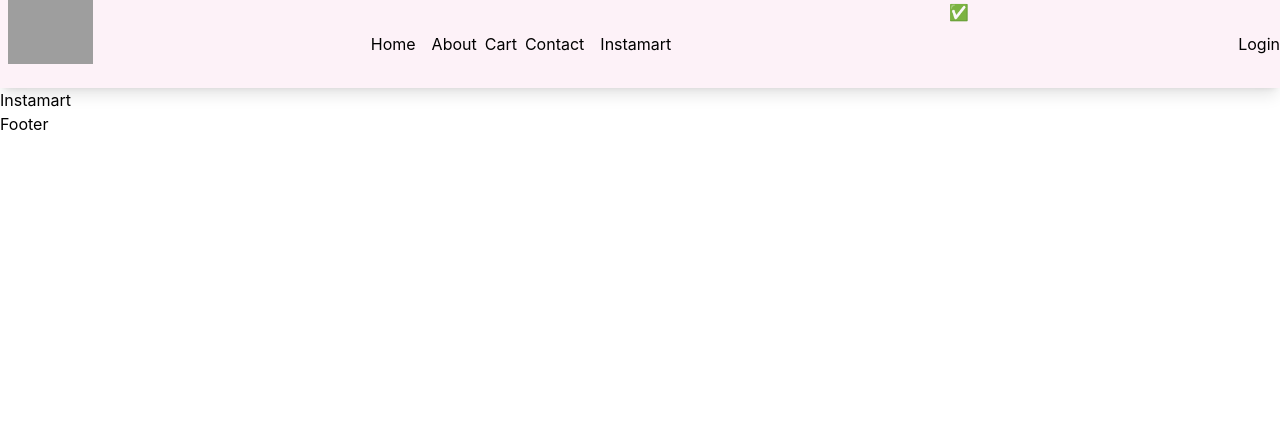
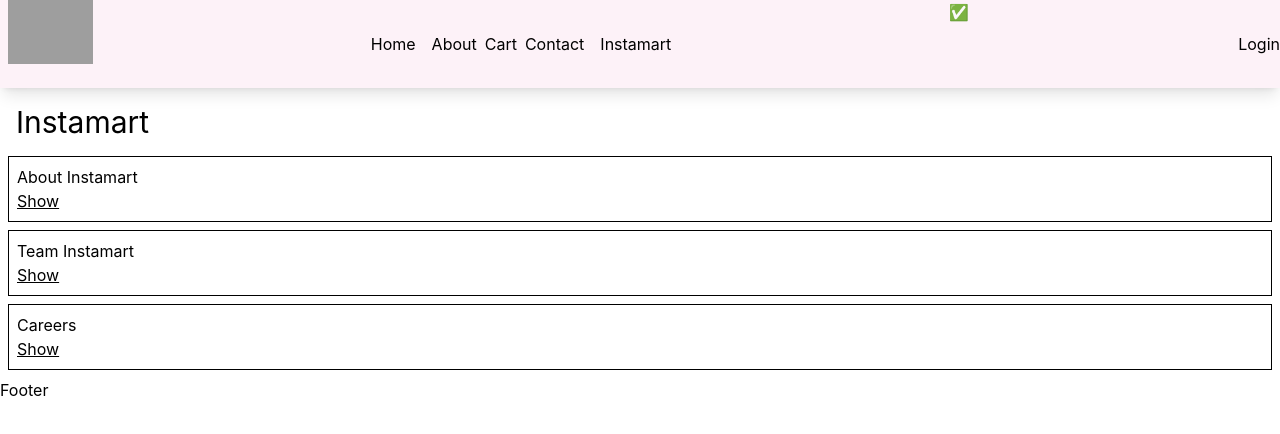
Before and after one commit to khushbooraikwar95/swiggy-clone, a React (Create React App) app: page /instamart in a window 1280 px wide. Shown: the top 434 px of the page. Built offline with nearby package versions, Linux system fonts and the light colour scheme; grey boxes are pictures that could not be loaded.

Commit message:
feat- Implemented Instamart

```diff
--- a/src/components/Instamart.js
+++ b/src/components/Instamart.js
@@ -1,7 +1,61 @@
-import React from "react";
+import React, { useState } from "react";
+
+const Section = ({ title, description, isVisible, setIsVisible }) => {
+  return (
+    <div className="border border-black p-2 m-2">
+      <h1>{title}</h1>
+      {isVisible ? (
+        <button
+          className="cusrsor-pointer underline"
+          onClick={() => setIsVisible(false)}
+        >
+          Hide
+        </button>
+      ) : (
+        <button
+          className="cusrsor-pointer underline"
+          onClick={() => setIsVisible(true)}
+        >
+          Show
+        </button>
+      )}
+      {isVisible && <p>{description}</p>}
+    </div>
+  );
+};
 
 const Instamart = () => {
-  return <div>Instamart</div>;
+  const [visibleSection, setVisibleSection] = useState("");
+
+  return (
+    <div>
+      <h1 className="text-3xl p-2 m-2 fornt-bols">Instamart</h1>
+      <Section
+        title={"About Instamart"}
+        description={
+          "Everything you need gets delivered in minutes with Swiggy Instamart. Order now. Order fruits, veggies, milk, munchies & more online from Swiggy Instamart. Swiggy Instamart is the platform's quick – commerce vertical where it promises to deliver groceries and related items in a shorter period of time compared to conventional online grocers.Instant delivery. Fresh Products. Great deals. Door Step Delivery. Safe packing."
+        }
+        isVisible={visibleSection === "about"}
+        setIsVisible={() => setVisibleSection("about")}
+      />
+      <Section
+        title={"Team Instamart"}
+        description={
+          "Our mission is to elevate the quality of life for the urban consumer with unparalleled convenience. Convenience is what makes us tick. It's what makes us get out of bed and say, Let's do this. Swiggy Instamart is the platform's quick – commerce vertical where it promises to deliver groceries and related items in a shorter period of time compared to conventional online grocers."
+        }
+        isVisible={visibleSection === "team"}
+        setIsVisible={() => setVisibleSection("team")}
+      />
+      <Section
+        title={"Careers"}
+        description={
+          "We build innovative products & solutions that deliver unparalleled convenience to urban consumers.The best part? Every bit of your work at Swiggy will help elevate the lives of our users across India. Swiggy Instamart is the platform's quick – commerce vertical where it promises to deliver groceries and related items in a shorter period of time compared to conventional online grocers."
+        }
+        isVisible={visibleSection === "career"}
+        setIsVisible={() => setVisibleSection("career")}
+      />
+    </div>
+  );
 };
 
 export default Instamart;
```
Also changed, not shown: src/Notes.txt.
